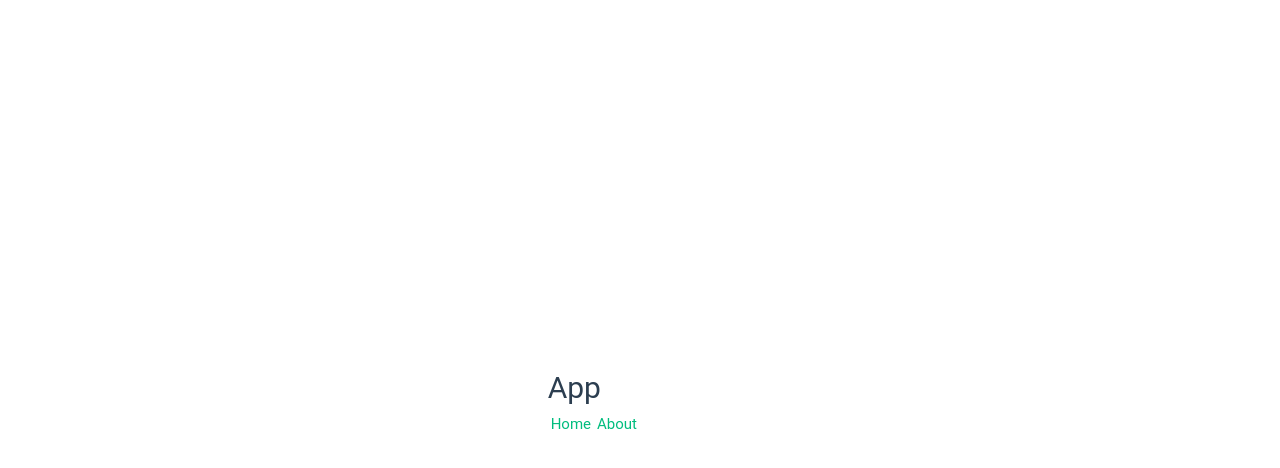
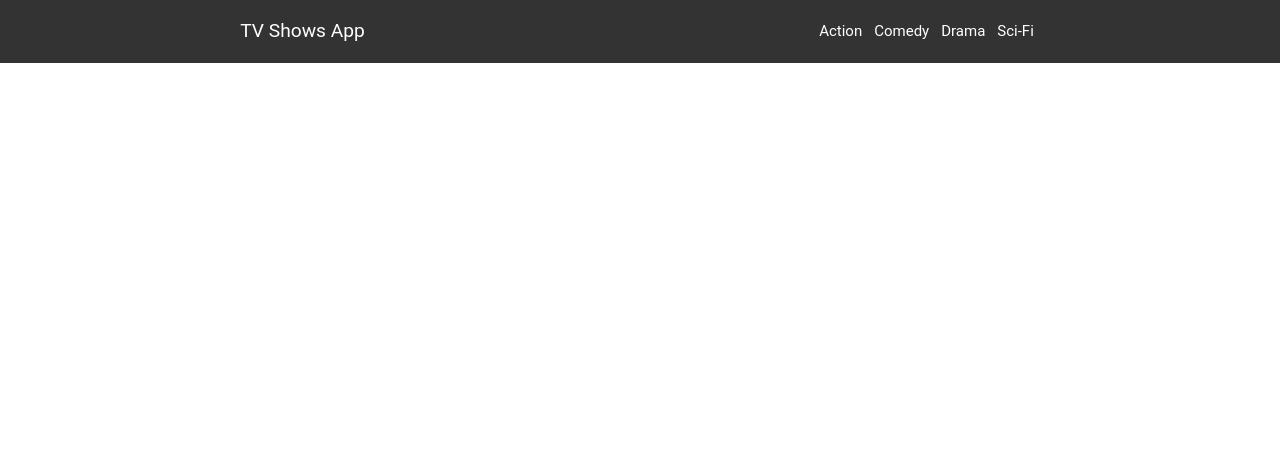
Before and after one commit to javieralbadan/tv-shows, a Vue app: page /show/1 in a window 1280 px wide. Before the commit this address had no page. Shown: the top 468 px of the page. Built offline with nearby package versions, Linux system fonts and the light colour scheme.

Commit message:
feat: Create base line for the UI

```diff
--- a/src/App.vue
+++ b/src/App.vue
@@ -1,19 +1,40 @@
 <script setup lang="ts">
-import { RouterLink, RouterView } from 'vue-router';
+import { RouterView } from 'vue-router';
 </script>
 
 <template>
 	<header>
-		<div>
-			<h1>App</h1>
-			<nav>
-				<RouterLink to="/">Home</RouterLink>
-				<RouterLink to="/about">About</RouterLink>
-			</nav>
-		</div>
+		<h1>TV Shows App</h1>
+		<nav>
+			<button>Action</button>
+			<button>Comedy</button>
+			<button>Drama</button>
+			<button>Sci-Fi</button>
+		</nav>
 	</header>
 
 	<RouterView />
 </template>
 
-<style scoped></style>
+<style scoped lang="scss">
+header {
+	display: flex;
+	justify-content: space-around;
+	align-items: center;
+	background-color: #333;
+	color: white;
+	padding: 1rem;
+
+	h1 {
+		font-size: 1.2rem;
+	}
+}
+
+button {
+	border: none;
+	background: none;
+	color: white;
+	font: inherit;
+	cursor: pointer;
+}
+</style>
--- a/src/assets/main.css
+++ b/src/assets/main.css
@@ -1,35 +1 @@
 @import url('./base.css');
-
-#app {
-	max-width: 1280px;
-	margin: 0 auto;
-	padding: 2rem;
-	font-weight: normal;
-}
-
-a,
-.green {
-	text-decoration: none;
-	color: #00bd7e;
-	transition: 0.4s;
-	padding: 3px;
-}
-
-@media (hover: hover) {
-	a:hover {
-		background-color: #00bd7e;
-	}
-}
-
-@media (min-width: 1024px) {
-	body {
-		display: flex;
-		place-items: center;
-	}
-
-	#app {
-		display: grid;
-		grid-template-columns: 1fr 1fr;
-		padding: 0 2rem;
-	}
-}
--- a/src/components/ShowItemCard.vue
+++ b/src/components/ShowItemCard.vue
@@ -10,37 +10,81 @@ console.log('🚀 ~ props:', props);
 </script>
 
 <template>
-	<div class="greetings">
-		<h1 class="green">{{ show.name }}</h1>
-		<h3>
-			You’ve successfully created a project with
-			<a href="https://vitejs.dev/" rel="noopener" target="_blank">Vite</a> +
-			<a href="https://vuejs.org/" rel="noopener" target="_blank">Vue 3</a>. What's next?
-		</h3>
+	<div class="show-card">
+		<img :alt="show.name"
+fetchpriority="high"
+loading="eager"
+:src="show.image?.medium" />
+		<div class="show-card__content">
+			<p class="show-card__leading">
+				<span class="show-card__leading-meta">Category</span
+				><span class="size-1.5 rounded-full bg-blue-700">·</span
+				><span class="show-card__leading-meta">4 min. read</span>
+			</p>
+			<h3 class="show-card__name">{{ show.name }}</h3>
+			<p class="show-card__description" v-html="show.summary" />
+			<button type="button">View More ></button>
+		</div>
 	</div>
 </template>
 
-<style scoped>
-h1 {
-	font-weight: 500;
-	font-size: 2.6rem;
-	position: relative;
-	top: -10px;
-}
+<style scoped lang="scss">
+.show-card {
+	flex: 0 0 auto;
+	align-items: flex-start;
+	width: 200px;
+	// margin: 0.6rem;
+	overflow: hidden;
+	background-color: #f9f9f9;
+	border-radius: 0.5rem;
+	box-shadow: 0 2px 4px rgba(0, 0, 0, 0.4);
 
-h3 {
-	font-size: 1.2rem;
-}
+	img {
+		width: 100%;
+		height: 250px;
+		object-fit: cover;
+	}
 
-.greetings h1,
-.greetings h3 {
-	text-align: center;
-}
+	&__content {
+		display: flex;
+		flex-direction: column;
+		padding: 0.5rem;
+		gap: 0.2rem;
+	}
 
-@media (min-width: 1024px) {
-	.greetings h1,
-	.greetings h3 {
-		text-align: left;
+	&__leading {
+		display: inline-flex;
+		align-items: center;
+		gap: 0.5rem;
+
+		&-meta {
+			color: #678;
+			font-size: 0.8rem;
+		}
+	}
+
+	&__name {
+		font-size: 1rem;
+		font-weight: 600;
+	}
+
+	&__description {
+		font-size: 0.8rem;
+		overflow: hidden;
+		text-overflow: ellipsis;
+		white-space: nowrap;
+	}
+
+	button {
+		display: inline-flex;
+		justify-content: center;
+		align-items: center;
+		white-space: nowrap;
+		border: none;
+		border-radius: 1rem;
+		background: #f43f5e;
+		padding: 0.5rem;
+		color: #fff;
 	}
 }
 </style>
--- /dev/null
+++ b/src/components/ShowList.vue
@@ -0,0 +1,41 @@
+<script setup lang="ts">
+import ShowItemCard from '@/components/ShowItemCard.vue';
+import type { ShowItem } from '@/types/ShowItem';
+
+interface Props {
+	sectionTitle: string;
+	shows: ShowItem[];
+}
+
+const props = defineProps<Props>();
+console.log('🚀 ~ props:', props);
+</script>
+
+<template>
+	<div class="show-list">
+		<h2>{{ sectionTitle }}</h2>
+		<div class="show-list__rail">
+			<ShowItemCard v-for="item in shows" :key="item.id" :show="item" />
+		</div>
+	</div>
+</template>
+
+<style scoped lang="scss">
+.show-list {
+	display: flex;
+	flex-direction: column;
+	margin: 1rem 1.5rem;
+
+	h2 {
+		font-weight: bold;
+	}
+
+	&__rail {
+		display: flex;
+		gap: 1rem;
+		overflow-x: scroll;
+		scroll-behavior: smooth;
+		padding: 0.5rem 0;
+	}
+}
+</style>
--- a/src/views/HomeView.vue
+++ b/src/views/HomeView.vue
@@ -1,5 +1,5 @@
 <script setup lang="ts">
-import ShowItemCard from '@/components/ShowItemCard.vue';
+import ShowList from '@/components/ShowList.vue';
 import { searchService } from '@/services/managers/shows';
 import type { ShowItem } from '@/types/ShowItem';
 import { onMounted, ref } from 'vue';
@@ -27,8 +27,12 @@ onMounted(async () => {
 <template>
 	<main>
 		<p v-if="isLoading && !isError">Loading...</p>
-		<template v-else>
-			<ShowItemCard v-for="item in shows" :key="item.id" :show="item" />
-		</template>
+		<div v-else class="show-list">
+			<ShowList section-title="Action" :shows="shows" />
+			<ShowList section-title="Action" :shows="shows" />
+			<ShowList section-title="Action" :shows="shows" />
+		</div>
 	</main>
 </template>
+
+<style scoped lang="scss"></style>
```
Also changed, not shown: package.json (+9 -8 lines), .eslintrc.cjs, .prettierrc.json, 1 other file (tests, documents, lock files or other folders).
